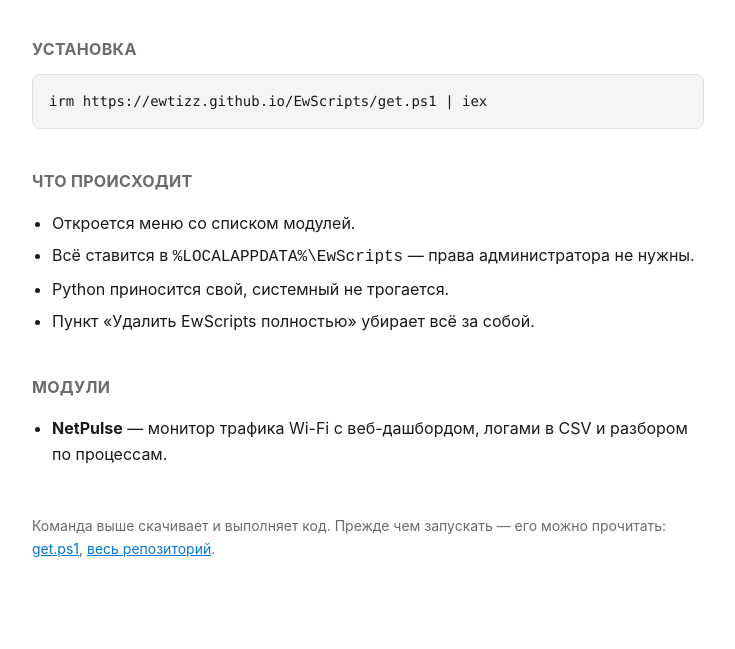
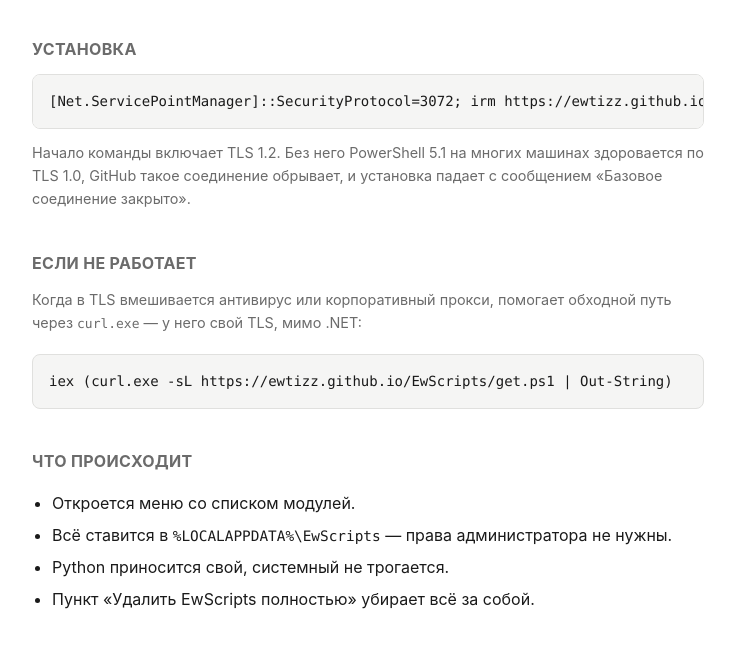
Before and after one commit to Ewtizz/EwScripts, a plain HTML site: page docs/index.html in a window 1280 px wide. Shown: the part 132-781 px from the top of the page, without its empty margins (272-1007 px from the left). Drawn offline with Linux system fonts and the light colour scheme.

Commit message:
Команда установки сама включает TLS 1.2
PowerShell 5.1 на многих машинах здоровается по TLS 1.0, GitHub такое
соединение обрывает, и установка падает с «Базовое соединение закрыто» или
«Не удалось создать защищённый канал SSL/TLS».

get.ps1 TLS настраивал и раньше, но это не спасало: падает как раз тот запрос,
который его и скачивает. Починить TLS из файла, который не удалось скачать,
нельзя — поэтому включение переехало в саму команду.

TLS 1.2 записан числом 3072 намеренно: на .NET 4.0 имени
[Net.SecurityProtocolType]::Tls12 не существует вовсе, и одно только обращение
к нему падает ещё до попытки соединиться.

Отдельно описан обходной путь через curl.exe для случаев, когда в TLS
вмешивается антивирус или корпоративный прокси: у curl свой TLS, мимо .NET.

Проверено воспроизведением: при принудительном TLS 1.0 голый irm отказывает,
а обе новые команды скачивают скрипт и разбирают его как код.

Co-Authored-By: Claude Opus 5 (1M context) <noreply@anthropic.com>
Claude-Session: https://claude.ai/code/session_01PYg9woDXG3VQjvQ8ecJ22P

```diff
--- a/docs/index.html
+++ b/docs/index.html
@@ -29,6 +29,8 @@
     padding: 1rem; overflow-x: auto; margin: 0;
     font: 14px/1.5 ui-monospace, "Cascadia Mono", Consolas, monospace;
   }
+  .hint { color: var(--muted); font-size: .9rem; margin: .75rem 0 1.25rem; }
+  code { font: .9em ui-monospace, "Cascadia Mono", Consolas, monospace; }
   ul { padding-left: 1.25rem; }
   li { margin: .4rem 0; }
   a { color: var(--accent); }
@@ -41,7 +43,19 @@
   <p class="sub">Личные скрипты, которые ставятся одной командой. Windows 10 и 11.</p>
 
   <h2>Установка</h2>
-  <pre>irm https://ewtizz.github.io/EwScripts/get.ps1 | iex</pre>
+  <pre>[Net.ServicePointManager]::SecurityProtocol=3072; irm https://ewtizz.github.io/EwScripts/get.ps1 | iex</pre>
+  <p class="hint">
+    Начало команды включает TLS 1.2. Без него PowerShell 5.1 на многих машинах
+    здоровается по TLS 1.0, GitHub такое соединение обрывает, и установка падает
+    с сообщением «Базовое соединение закрыто».
+  </p>
+
+  <h2>Если не работает</h2>
+  <p class="hint">
+    Когда в TLS вмешивается антивирус или корпоративный прокси, помогает обходной
+    путь через <code>curl.exe</code> — у него свой TLS, мимо .NET:
+  </p>
+  <pre>iex (curl.exe -sL https://ewtizz.github.io/EwScripts/get.ps1 | Out-String)</pre>
 
   <h2>Что происходит</h2>
   <ul>
```
Also changed, not shown: 2 other files.
